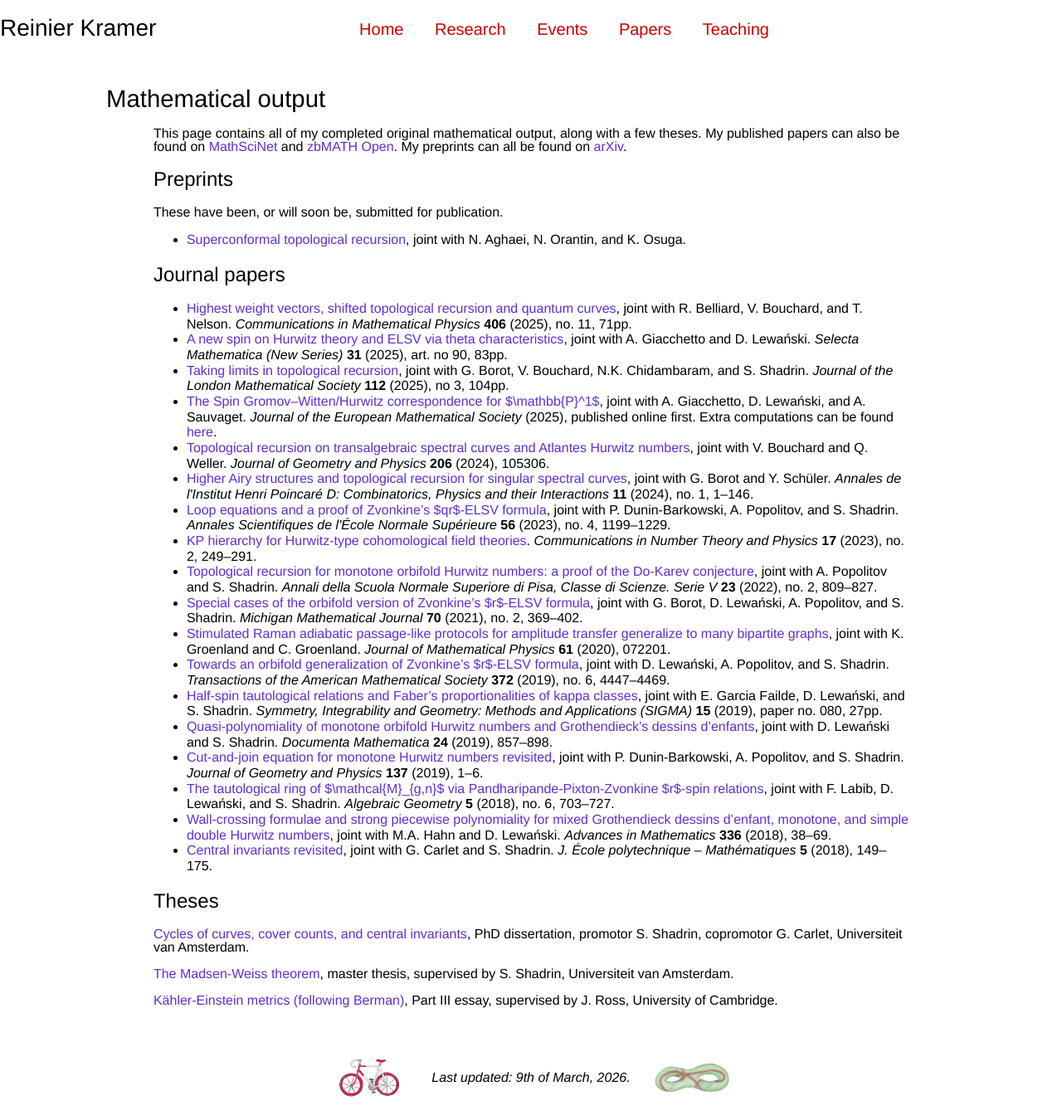
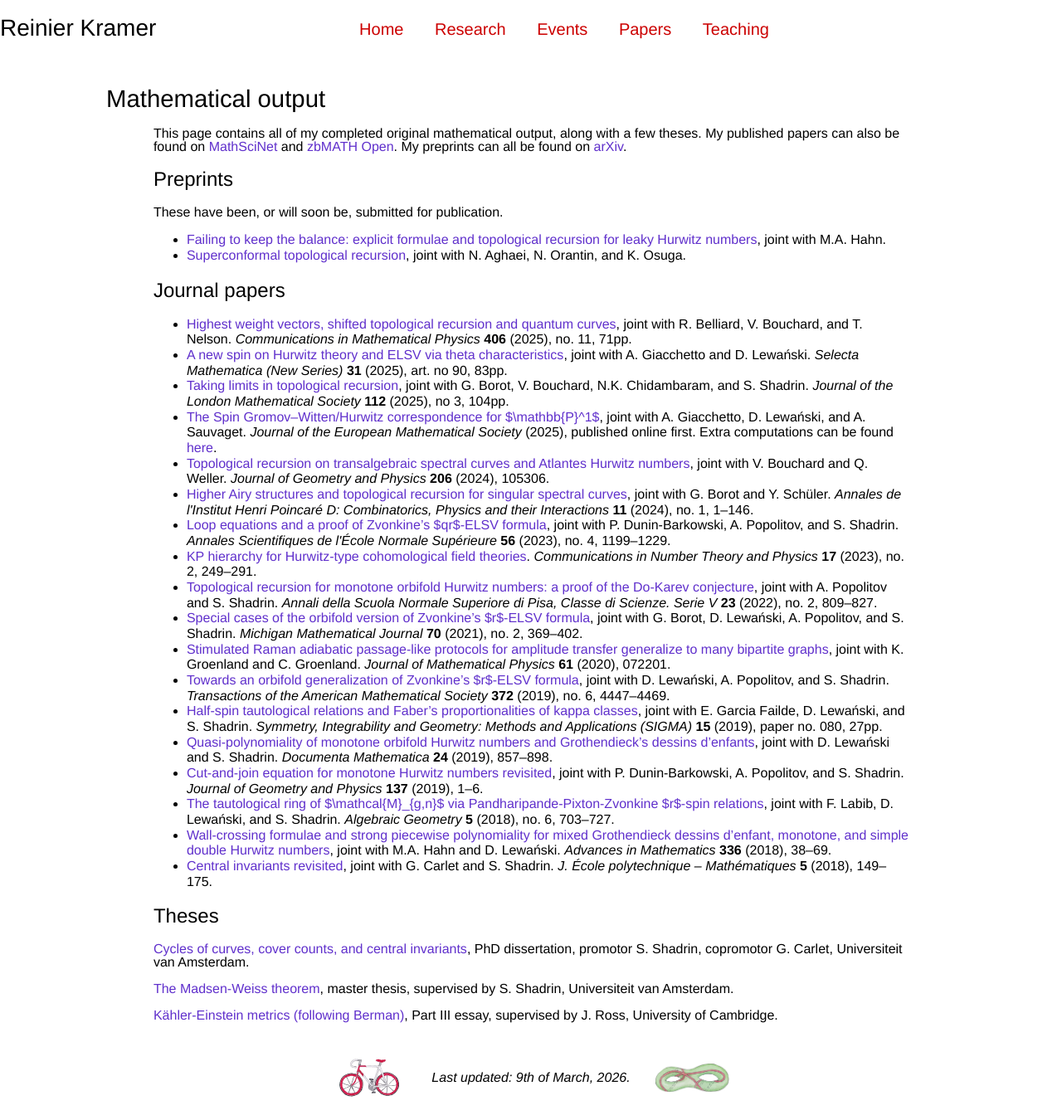
Before and after one commit to ReinierKramer/reinierkramer.github.io, a Jekyll site: the page built from papers.html, in a window 1280 px wide and 1350 px high. Shown: the whole window at 83% size. Built offline with Jekyll 4.4.1, drawn with Linux system fonts in a browser that asks for light colours; nearby versions of some CDN libraries.

Commit message:
Added new preprint

```diff
--- a/papers.html
+++ b/papers.html
@@ -22,6 +22,7 @@ title: "Papers"
 	</p>
 
 	<ul>
+		<li><a href="https://arxiv.org/abs/2603.06094">Failing to keep the balance: explicit formulae and topological recursion for leaky Hurwitz numbers</a>, joint with M.A. Hahn.</li>
 		<li><a href="https://arxiv.org/abs/2511.17320">Superconformal topological recursion</a>, joint with N. Aghaei, N. Orantin, and K. Osuga.</li>
 	</ul>
 
```
Also changed, not shown: 4 other files.
